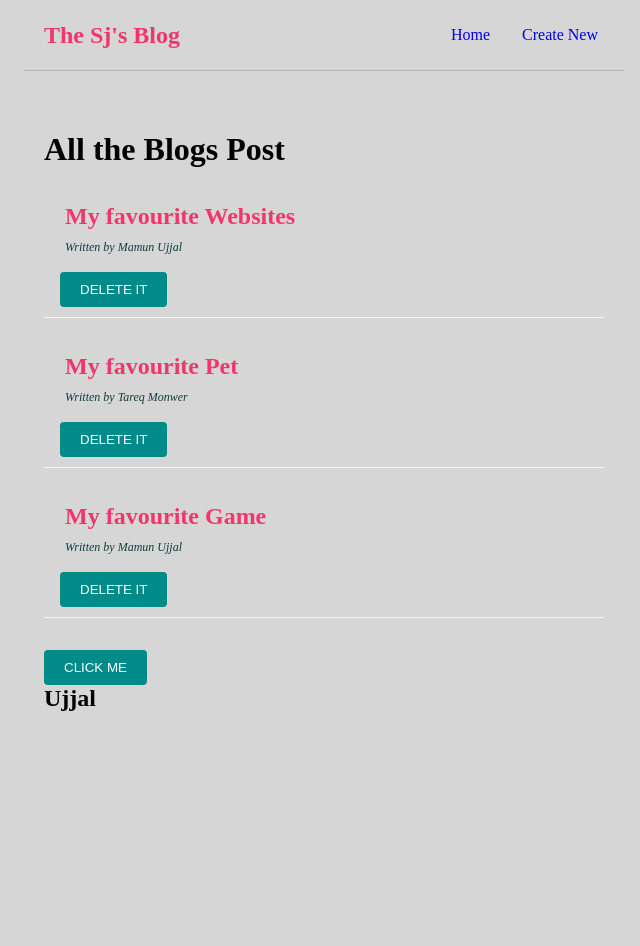
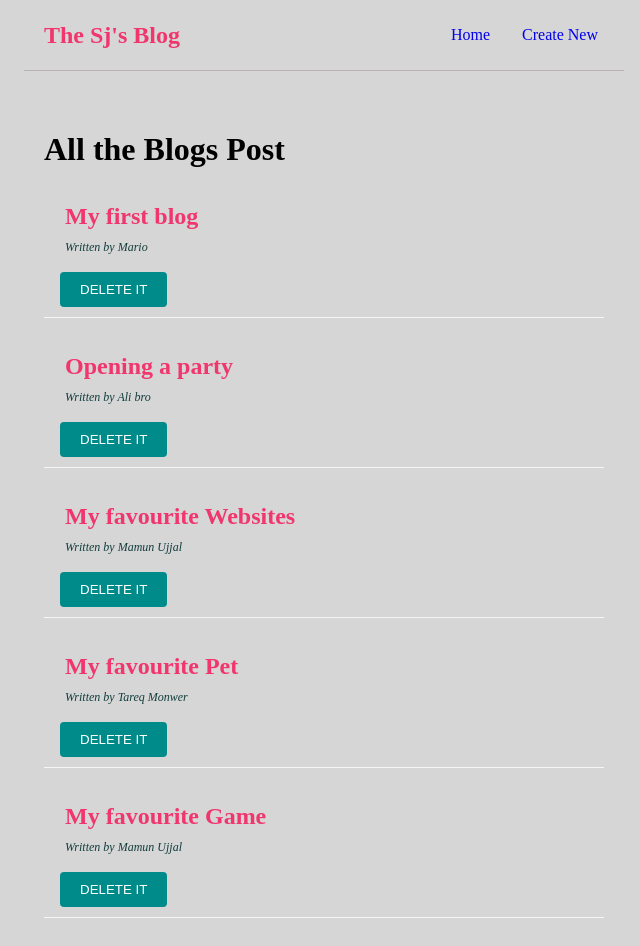
Before and after one commit to mamunsj/learning_react-js, a React (Create React App) app in the folder first-react-app/: page / in a window 1280 px wide. Shown: the top 946 px of the page, without its empty margins (316-956 px from the left). Before the commit the page ends 800 px from the top, so only its background shows below. Built offline with nearby package versions, Linux system fonts and the light colour scheme; data requests are answered from the project's data file.

Commit message:
loading and error added

```diff
--- /dev/null
+++ b/first-react-app/data/db.json
@@ -0,0 +1,34 @@
+{
+  "blogs": [
+    {
+      "title": "My first blog",
+      "body": "We do not use it",
+      "author": "Mario",
+      "id": 1
+    },
+    {
+      "title": "Opening a party",
+      "body": "We will go to party tomorrow",
+      "author": "Ali bro",
+      "id": 2
+    },
+    {
+      "title": "My favourite Websites",
+      "body": "Lorem ispum.....",
+      "author": "Mamun Ujjal",
+      "id": 3
+    },
+    {
+      "title": "My favourite Pet",
+      "body": "Lorem ispum.....",
+      "author": "Tareq Monwer",
+      "id": 4
+    },
+    {
+      "title": "My favourite Game",
+      "body": "Lorem ispum.....",
+      "author": "Mamun Ujjal",
+      "id": 5
+    }
+  ]
+}
--- a/first-react-app/src/Blogs.js
+++ b/first-react-app/src/Blogs.js
@@ -1,9 +1,3 @@
-// const BlogsList = (pops) => {
-//   const blogs = pops.blogs;
-//   const title = pops.title;
-
-// But using destructuring method is easy;
-
 const BlogsList = ({ blogs, title, handleDelete }) => {
   return (
     <div className="blog-list">
--- a/first-react-app/src/Home.js
+++ b/first-react-app/src/Home.js
@@ -2,28 +2,9 @@ import { useState, useEffect } from "react";
 import BlogsList from "./Blogs";
 
 const Home = () => {
-  const [name, setName] = useState("Ujjal");
-  const [age, setAge] = useState(24);
-  const [blogs, setBlogs] = useState([
-    {
-      title: "My favourite Websites",
-      body: "Lorem ispum.....",
-      author: "Mamun Ujjal",
-      id: 1,
-    },
-    {
-      title: "My favourite Pet",
-      body: "Lorem ispum.....",
-      author: "Tareq Monwer",
-      id: 2,
-    },
-    {
-      title: "My favourite Game",
-      body: "Lorem ispum.....",
-      author: "Mamun Ujjal",
-      id: 3,
-    },
-  ]);
+  const [blogs, setBlogs] = useState(null);
+  const [isPending, setIsPending] = useState(true);
+  const [error, setError] = useState(null);
 
   const handleDelete = (id) => {
     const newBlog = blogs.filter((blog) => blog.id !== id);
@@ -34,24 +15,37 @@ const Home = () => {
   // useEffect only run after initial render and in every re-render means when the state is changed; we use dependencies separated by comma to explicity says what to do;
 
   useEffect(() => {
-    console.log("useEffect ran");
-  }, [name, blogs]);
+    setTimeout(() => {
+      fetch(" http://localhost:8000/blogs")
+        .then((res) => {
+          if (!res.ok) {
+            throw Error("Could not find the data");
+          }
+          return res.json();
+        })
+        .then((data) => {
+          setIsPending(false);
+          setBlogs(data);
+          setError(null);
+        })
+        .catch((err) => {
+          setIsPending(false);
+          setError(err.message);
+        });
+    }, 1000);
+  }, []);
 
   return (
     <div className="home">
-      <BlogsList
-        blogs={blogs}
-        title="All the Blogs Post"
-        handleDelete={handleDelete}
-      />
-      <button
-        onClick={() => {
-          setName("Mamun Sj");
-        }}
-      >
-        Click me{" "}
-      </button>
-      <h2>{name}</h2>
+      {error && <div> {error} </div>}
+      {isPending && <div>Loading...</div>}
+      {blogs && (
+        <BlogsList
+          blogs={blogs}
+          title="All the Blogs Post"
+          handleDelete={handleDelete}
+        />
+      )}
     </div>
   );
 };
```
